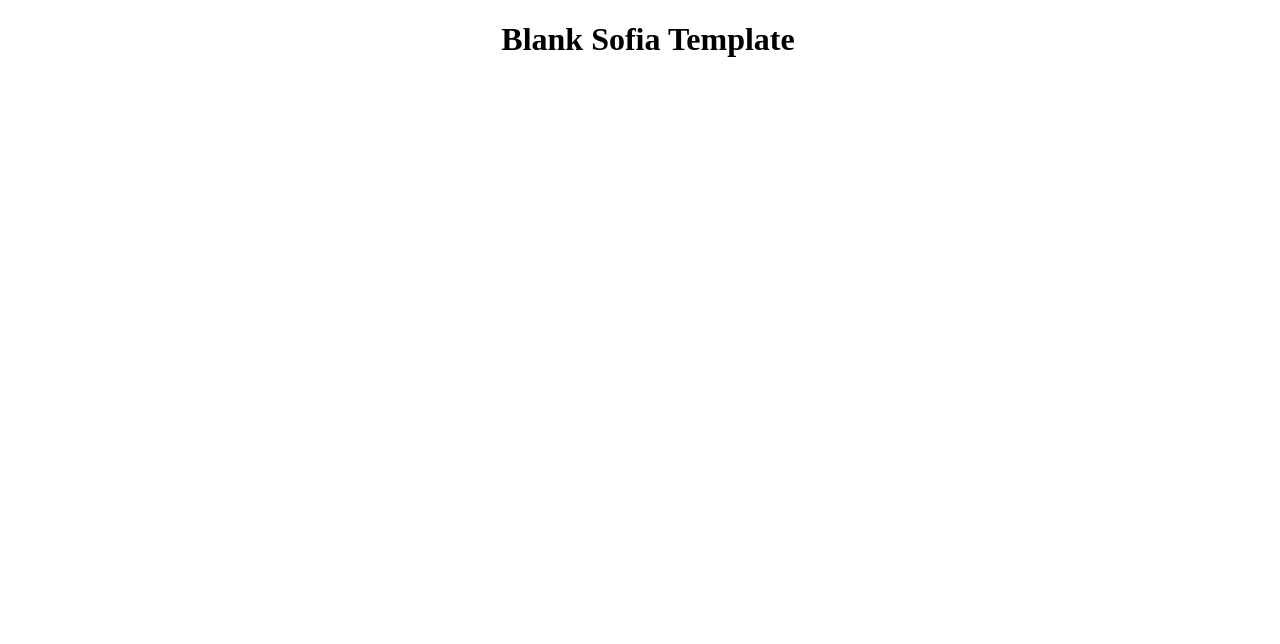
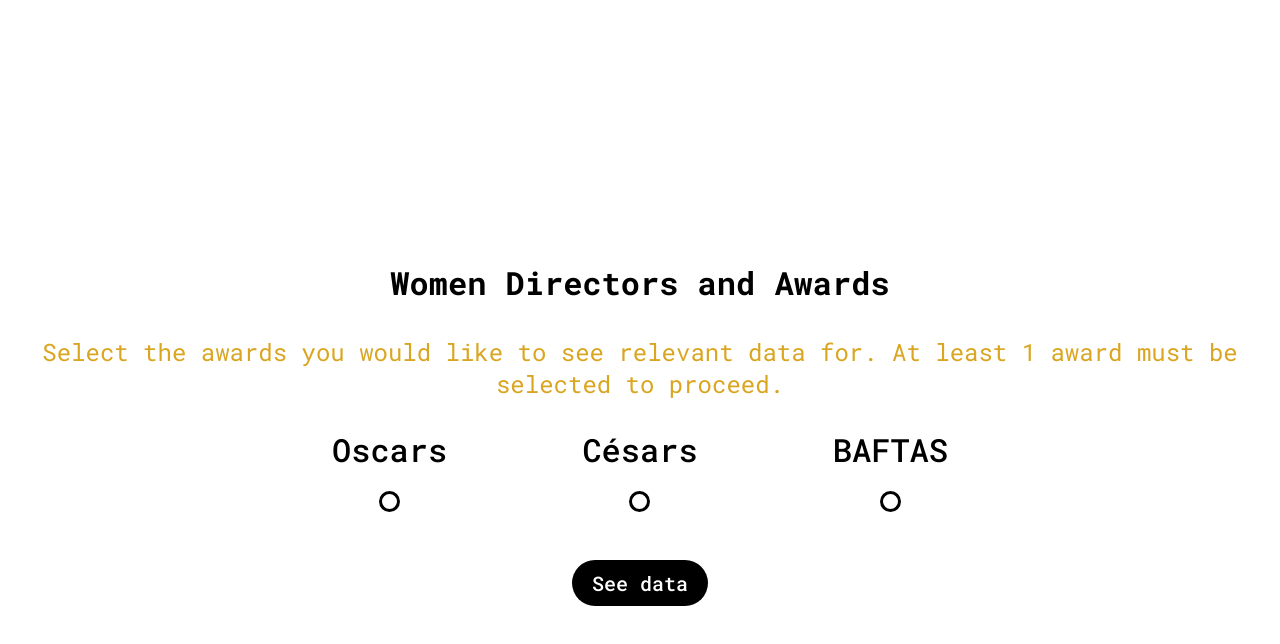
Before and after one commit to SLI-UNIL/Data_vis, a plain HTML site: page index.html in a window 1280 px wide. Drawn offline with Linux system fonts and the light colour scheme.

Commit message:
Frontend Intro page done

```diff
--- a/index.html
+++ b/index.html
@@ -5,16 +5,39 @@
 <head>
     <meta charset="utf-8">
 
-    <title>The HTML5 Herald</title>
+    <title>Women in awards</title>
 
     <link rel="stylesheet" href="./styles.css">
-
+    <script type="text/javascript" src="scripts.js"></script>
 </head>
 
 <body>
-    <script src="scripts.js"></script>
 
-    <h1 class="title">Blank Sofia Template</h1>
+    <div class="body">
+        <h1 class="title">Women Directors and Awards</h1>
+        <h2 class="sub-title">Select the awards you would like to see relevant data for. At least 1 award must be
+            selected to proceed.</h1>
+            <div class="Main">
+                <div class="Widget">
+                    <span class="Widget-title">Oscars</span>
+                    <span class="Widget-checkbox" />
+                </div>
+                <div class="Widget">
+                    <span class="Widget-title">Césars</span>
+                    <span class="Widget-checkbox" />
+                </div>
+                <div class="Widget">
+                    <span class="Widget-title">BAFTAS</span>
+                    <span class="Widget-checkbox" />
+                </div>
+            </div>
+            <span class="submit" id="submit">See data</span>
+            <script>
+                document.getElementById("submit").onclick = function () {
+                    document.location.pathname = "main.html";
+                }
+            </script>
+    </div>
 </body>
 
 </html>
--- a/styles.css
+++ b/styles.css
@@ -1,4 +1,99 @@
+@import url('https://fonts.googleapis.com/css2?family=Roboto+Mono:wght@100;200;400;500;700&display=swap');
+
 .title {
+    text-align: center;
+    font-family: Roboto Mono;
+    font-weight: 700;
+    user-select: none;
+    padding-left: 20px;
+    padding-right: 20px;
+}
+
+.sub-title {
+    text-align: center;
+    margin-top: 10px;
+    font-family: Roboto Mono;
+    font-weight: 400;
+    color: goldenrod;
+    padding-left: 20px;
+    padding-right: 20px;
+    user-select: none;
+}
+
+.body {
+    display: flex;
+    justify-content: flex-start;
+    align-items: center;
+    margin-top: 30vh;
+    flex-direction: column;
+    overflow: hidden;
+}
+
+
+.Main {
     width: 100vw;
-    text-align: center;
+    display: flex;
+    flex-direction: row;
+    flex-wrap: wrap;
+    justify-content: center;
 }
+
+.Widget {
+    width: 18vw;
+    min-width: 200px;
+    height: 100px;
+    margin-bottom: 0px;
+    display: flex;
+    flex-direction: column;
+    justify-content: center;
+    align-items: center;
+    margin-bottom: 10px;
+    margin-left: 10px;
+    margin-right: 10px;
+}
+
+.Widget-title {
+    font-family: Roboto Mono;
+    font-weight: 500;
+    font-size: 32px;
+    user-select: none;
+}
+
+.Widget-checkbox {
+    width: 15px;
+    height: 15px;
+    border-radius: 100%;
+    border: 3px solid black;
+    transition: .2s;
+    margin-top: 20px;
+}
+
+.Widget-checkbox:hover {
+    cursor: pointer;
+    background-color: gold;
+}
+
+.submit {
+    margin-top: 30px;
+
+    padding-left: 20px;
+    padding-right: 20px;
+    padding-top: 10px;
+    padding-bottom: 10px;
+
+    font-family: Roboto Mono;
+    font-weight: 500;
+    font-size: 20px;
+    color: white;
+
+    background-color: black;
+    border-radius: 30px;
+
+    transition: .12s;
+}
+
+.submit:hover {
+    background-color: gold;
+    color: black;
+    cursor: pointer;
+}
```
Also changed, not shown: main.html (added, +29 -0 lines), 1 other file.
